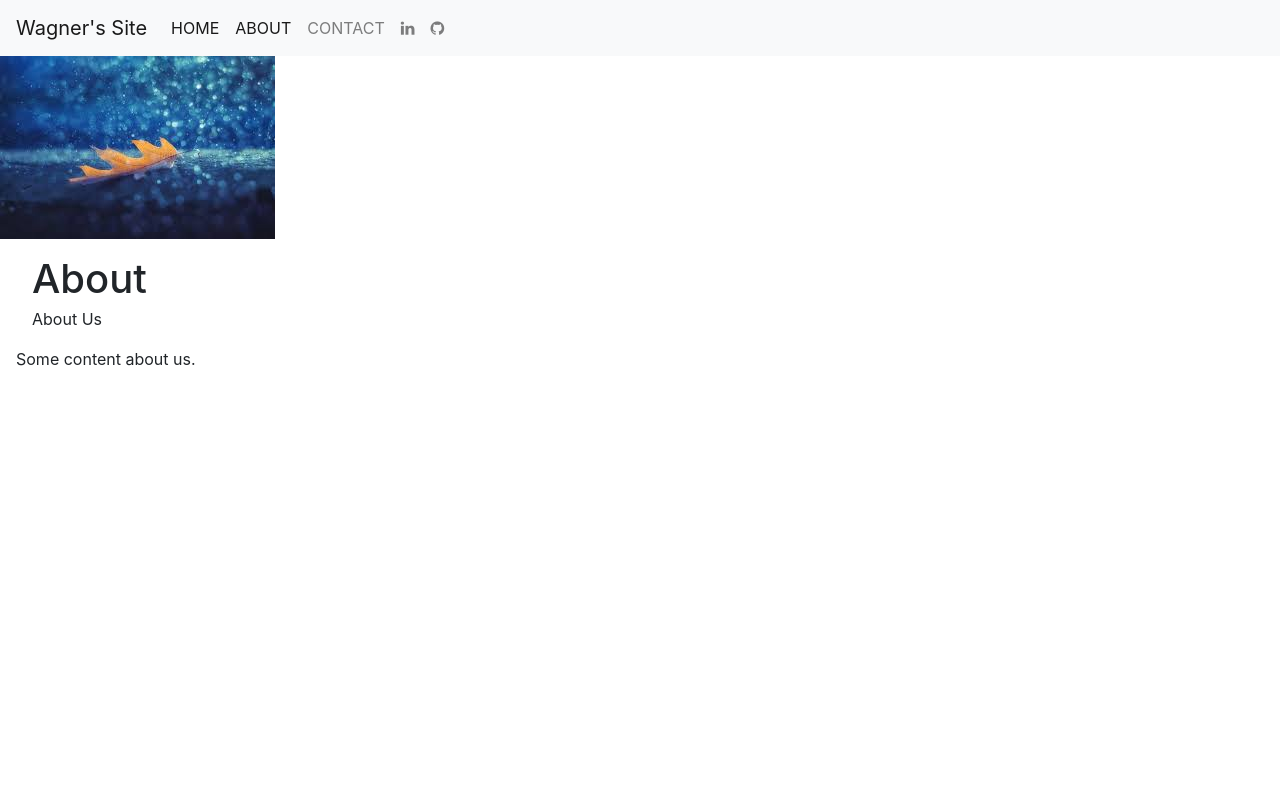
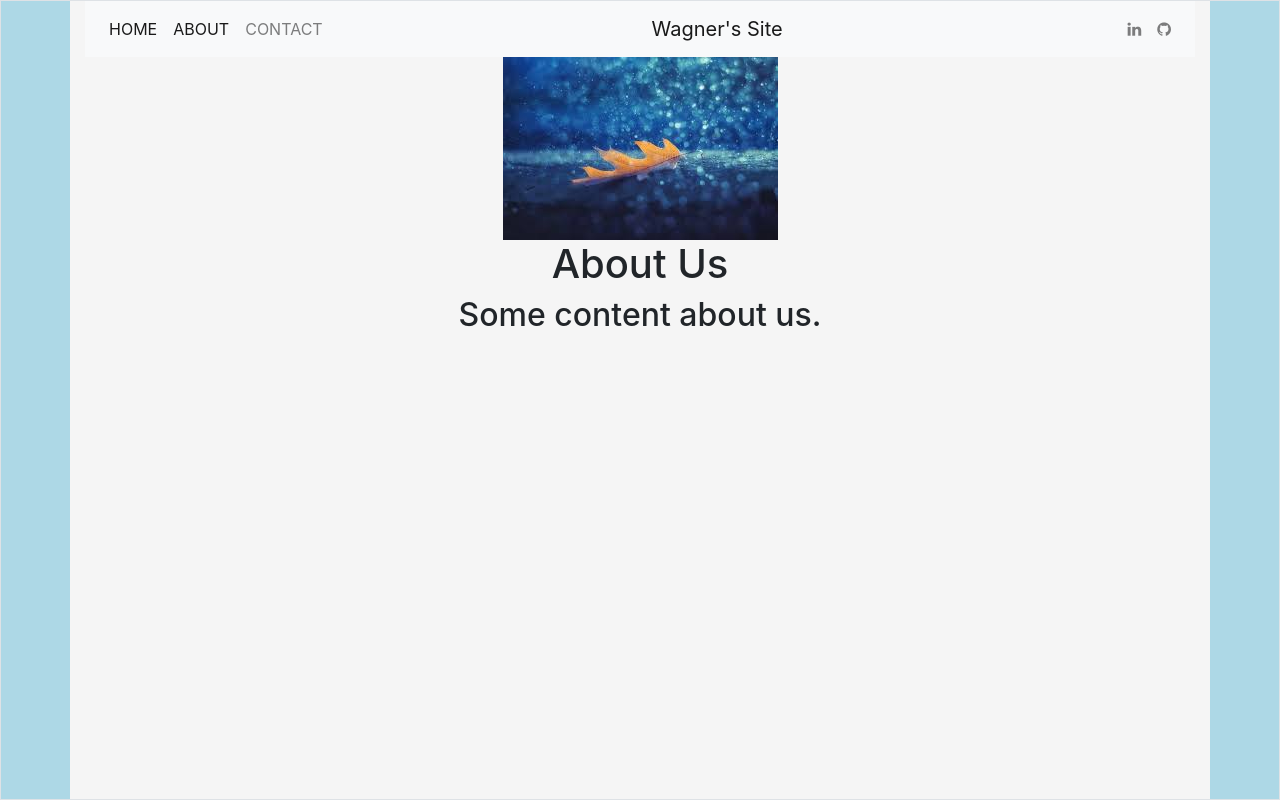
Before and after one commit to dwagner003/wagner-website, an Angular app: page /about in a window 1280 px wide. Built offline with nearby package versions, Linux system fonts and the light colour scheme.

Commit message:
Adjust CSS. Need to center navbar-brand next go around.

```diff
--- a/angular.json
+++ b/angular.json
@@ -27,7 +27,10 @@
               "node_modules/font-awesome/css/font-awesome.css",
               "src/styles.css"
             ],
-            "scripts": []
+            "scripts": [
+              "node_modules/jquery/dist/jquery.min.js",
+              "node_modules/bootstrap/dist/js/bootstrap.min.js"
+            ]
           },
           "configurations": {
             "production": {
--- a/src/app/app.component.html
+++ b/src/app/app.component.html
@@ -1,10 +1,10 @@
 
+  <div class="container innerContent">
     <!--I Should break this into its own component at some point-->
     <nav class="navbar navbar-expand-lg navbar-light bg-light">
       <button class="navbar-toggler" type="button" data-toggle="collapse" data-target="#navbarTogglerDemo03" aria-controls="navbarTogglerDemo03" aria-expanded="false" aria-label="Toggle navigation">
         <span class="navbar-toggler-icon"></span>
       </button>
-  <a class="navbar-brand" href="#">Wagner's Site</a>
 
       <div class="collapse navbar-collapse" id="navbarTogglerDemo03">
         <ul class="navbar-nav mr-auto mt-2 mt-lg-0">
@@ -23,13 +23,21 @@
               CONTACT
             </a>
           </li>
-      <!--Need to right justify-->
+        </ul>
+      </div>
+
+      <div class="mx-auto order-0">
+        <a class="navbar-brand" href="#">Wagner's Site</a>
+      </div>
+
+      <div class="collapse navbar-collapse" id="navbarTogglerDemo03">
+        <ul class="navbar-nav ml-auto mt-2 mt-lg-0">
           <li class="nav-item">
-        <a class="nav-link" href="https://www.linkedin.com/in/dtwagner55/"><i class="fa fa-linkedin"></i>
+            <a class="nav-link" target="_blank" rel="noopener noreferrer" href="https://www.linkedin.com/in/dtwagner55/"><i class="fa fa-linkedin"></i>
             </a>
           </li>
           <li class="nav-item">
-        <a class="nav-link" href="https://github.com/dwagner003"><i class="fa fa-github"></i>
+            <a class="nav-link" target="_blank" rel="noopener noreferrer" href="https://github.com/dwagner003"><i class="fa fa-github"></i>
             </a>
           </li>
         </ul>
@@ -37,3 +45,5 @@
   </nav>
 
   <router-outlet></router-outlet>
+
+  </div>
--- a/src/app/page/page.component.html
+++ b/src/app/page/page.component.html
@@ -1,17 +1,10 @@
-<div *ngIf="page">
-  <img class="fullBg" [src]="page.image">
+<div class="text-center">
+<img class="fullBg" [src]="page.image">
 
-<mat-card>
-  <mat-card-header>
-    <mat-card-title>
-      <h1>{{page.title}}</h1>
-    </mat-card-title>
-    <mat-card-subtitle>
-        {{page.subtitle}}
-    </mat-card-subtitle>
-  </mat-card-header>
-  <mat-card-content>
-    {{page.content}}
-  </mat-card-content>
-</mat-card>
+
+<title>{{page.title}}</title>
+
+<h1>{{page.subtitle}}</h1>
+<h2>{{page.content}}</h2>
+
 </div>
--- a/src/index.html
+++ b/src/index.html
@@ -8,9 +8,7 @@
   <link rel="icon" type="image/x-icon" href="favicon.ico">
   <link rel="stylesheet" href="../node_modules/bootstrap/dist/css/bootstrap.css">
 </head>
-<body>
-  <app-root></app-root>
-  <script src="../node_modules/jquery/dist/jquery.js"></script>
-  <script src="../node_modules/bootstrap/dist/js/bootstrap.js"></script>
+<body class="border">
+  <app-root class="innerContent"></app-root>
 </body>
 </html>
--- a/src/styles.css
+++ b/src/styles.css
@@ -1,2 +1,13 @@
 /* You can add global styles to this file, and also import other style files */
-@import "~bootstrap/dist/css/bootstrap.css"
+@import "~bootstrap/dist/css/bootstrap.css";
+html{
+    height: 100%;
+}
+.border {
+    background-color: lightblue;
+    height: 100%;
+}
+.innerContent {
+    background-color: whitesmoke;
+    height: 100%;
+}
```
Lines whose indentation alone changed are shown as unchanged.
